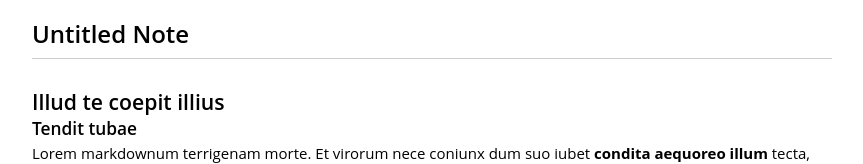
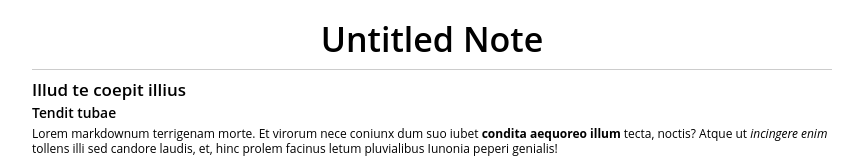
Before and after one commit to ncocacola/markdown-css, a plain HTML site: page index.html in a window 1280 px wide. Shown: the top 164 px of the page, without its empty margins (208-1071 px from the left). Drawn offline with Linux system fonts and the light colour scheme.

Commit message:
Override default font sizes, center the title.

```diff
--- a/index.html
+++ b/index.html
@@ -19,7 +19,6 @@
       .latex-cell{white-space:pre-wrap;}
     </style>
     <!-- User CSS -->
-    <style> .text-cell {font-size: 15px;}.code-cell {font-size: 12px;}.markdown-cell {font-size: 15px;}.latex-cell {font-size: 15px;}</style>
     <link rel='stylesheet' href='notes.css'/>
   </head>
 
--- a/notes.css
+++ b/notes.css
@@ -12,6 +12,10 @@ body {
     line-height: 1.3;
     color: #000;
 }
+
+#titlearea > h2 { font-size: 2em; text-align: center; }
+#contentarea { margin-top: 5px; font-size: 12px; }
+.cell { padding: 0; margin: 0; }
 
 h1, h2, h3, h4, h5, h6 { line-height: 1.15; margin: 0; font-weight: 600; }
 h1, h2, h3 { margin-top: 10px; }
```
